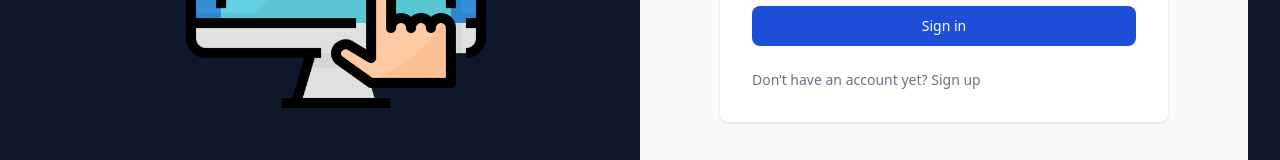
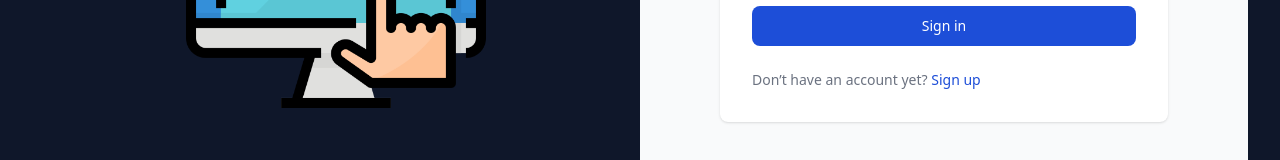
Before and after one commit to GlobeHoppin/GlobeHoppin, a React (Vite) app: page /signin in a window 1280 px wide. Shown: the part 556-716 px from the top of the page. Built offline with nearby package versions, Linux system fonts and the light colour scheme.

Commit message:
a minor change text color sign in/ login link bottom

```diff
--- a/src/pages/Loginpage.jsx
+++ b/src/pages/Loginpage.jsx
@@ -101,7 +101,7 @@ function Loginpage() {
                           Don’t have an account yet?{" "}
                           <NavLink
                             to="/register"
-                            className="font-medium text-primary-600 hover:underline dark:text-primary-500"
+                            className="font-medium text-blue-700 hover:underline dark:text-primary-500"
                           >
                             Sign up
                           </NavLink>
--- a/src/pages/Registerpage.jsx
+++ b/src/pages/Registerpage.jsx
@@ -115,7 +115,7 @@ function Registerpage() {
                         Already have an account?{" "}
                         <NavLink
                           to="/signin"
-                          className="font-medium text-primary-600 hover:underline dark:text-primary-500"
+                          className="font-medium text-blue-700 hover:underline dark:text-primary-500"
                         >
                           Login
                         </NavLink>
```
